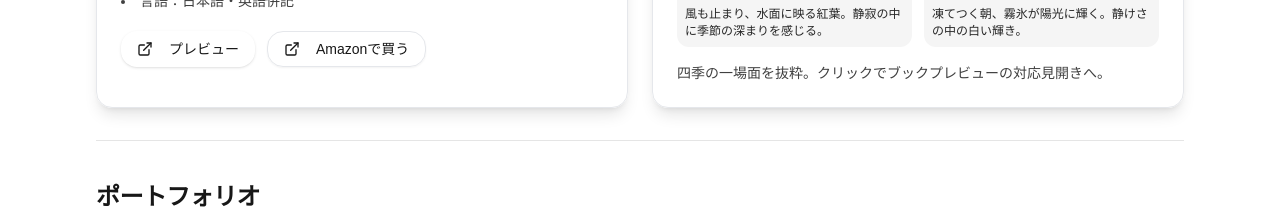
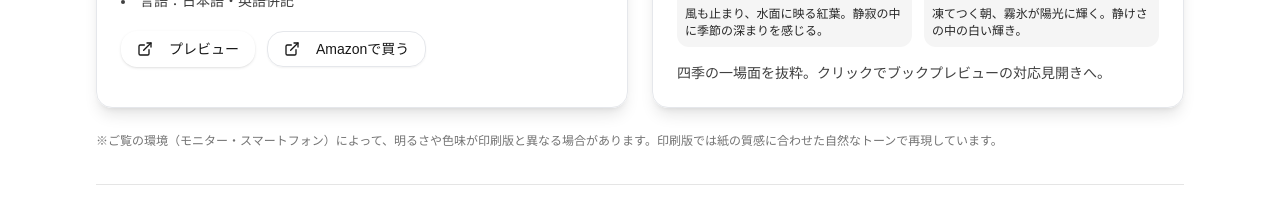
Before and after one commit to masahiro-koseki/masahiro-site, a Next.js app: page / in a window 1280 px wide. Shown: the part 1300-1522 px from the top of the page. Built offline with nearby package versions, Linux system fonts and the light colour scheme.

Commit message:
Add note of color management to book section

```diff
--- a/src/components/sections/BookSection.tsx
+++ b/src/components/sections/BookSection.tsx
@@ -158,6 +158,15 @@ export default function BookSection({
 		</CardContent>
 		</Card>
 		</div>
+
+		{/* カラーマネジメント注意書き */}
+		<p className="mt-6 text-xs text-neutral-500 leading-relaxed">
+		{lang === "ja"
+			? "※ご覧の環境（モニター・スマートフォン）によって、明るさや色味が印刷版と異なる場合があります。印刷版では紙の質感に合わせた自然なトーンで再現しています。"
+			: "Please note that colors and brightness may vary depending on your monitor or mobile device. The printed edition is reproduced with tones optimized for paper."
+		}
+		</p>
+
 		{/* セクション下の区切り線：下方向の余白を抑える */}
 		<div className="w-full h-px bg-neutral-200 mt-8 mb-0" />
 		</>
```
